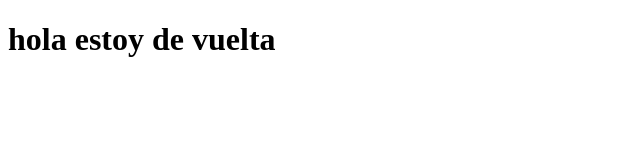
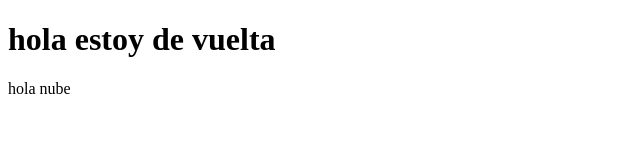
Before and after one commit to Adaliz77/miRepositorioNube, a plain HTML site: page index.html in a window 1280 px wide. Shown: the full height of the page, 0-640 px from the left. Drawn offline with Linux system fonts and the light colour scheme.

Commit message:
agregado de p

```diff
--- a/index.html
+++ b/index.html
@@ -8,5 +8,7 @@
 </head>
 <body>
     <h1>hola estoy de vuelta</h1>
+    <p>hola nube</p>
+
 </body>
 </html>
```
